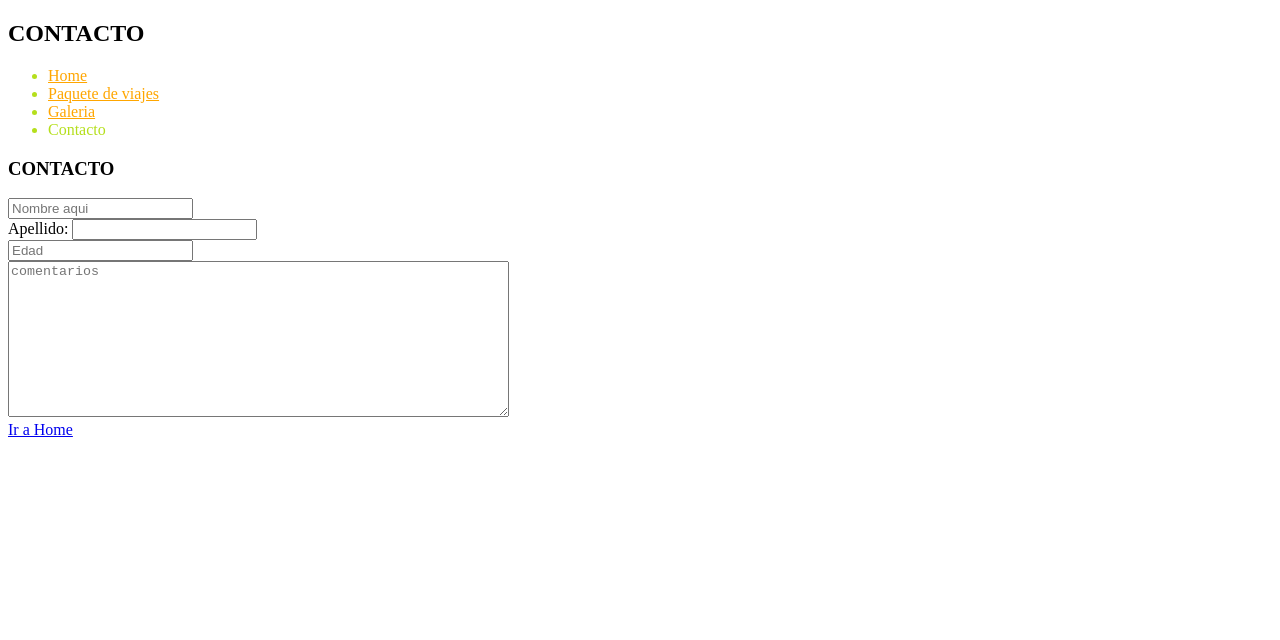
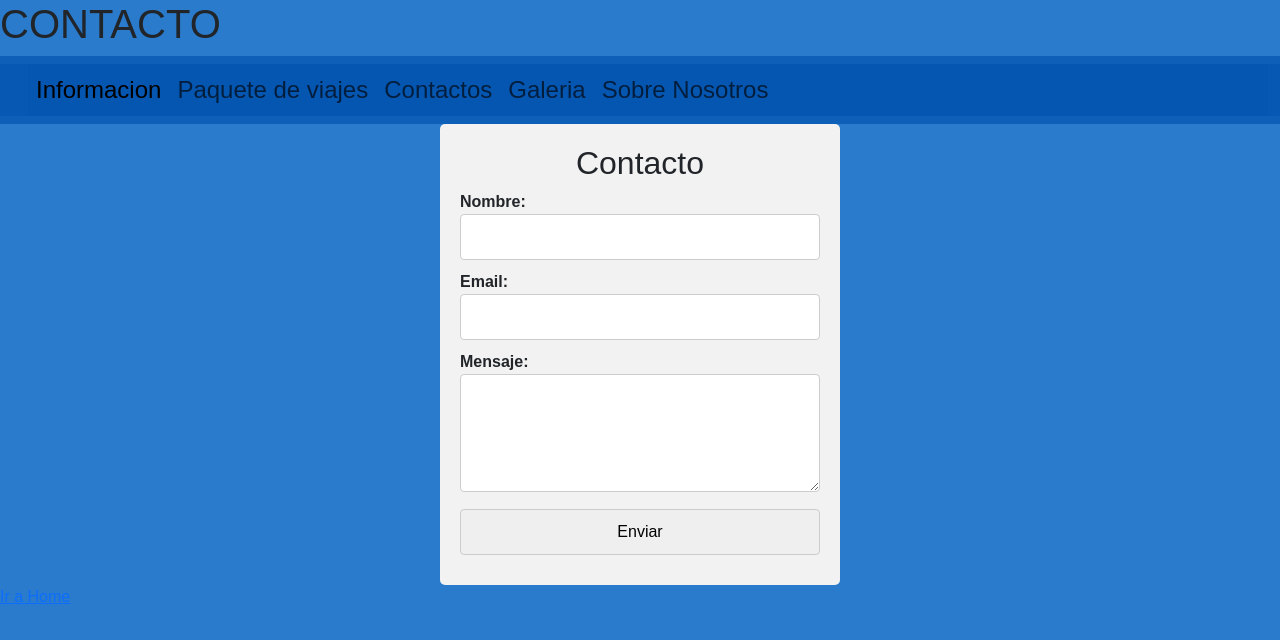
Before and after one commit to nicodemus25/webdesing-coder, a plain HTML site: page views/contacto.html in a window 1280 px wide. Drawn offline with nearby package versions, Linux system fonts and the light colour scheme.

Commit message:
correcciones

```diff
--- a/css/estilo.css
+++ b/css/estilo.css
@@ -20,6 +20,34 @@ body {
 .letra{
 	font-size: 1.5rem
 }
+.formulario {
+	max-width: 400px;
+	margin: 0 auto;
+	padding: 20px;
+	background-color: #f2f2f2;
+	border-radius: 5px;
+  }
+
+  .formulario h2 {
+	text-align: center;
+  }
+
+  .formulario label {
+	font-weight: bold;
+  }
+
+  .formulario input,
+  .formulario textarea {
+	width: 100%;
+	padding: 10px;
+	margin-bottom: 10px;
+	border: 1px solid #ccc;
+	border-radius: 4px;
+}
+
+
+
+
 .contenedor {
 	background-color: #2a7bcb;
 	width: 90%;
--- a/views/contacto.html
+++ b/views/contacto.html
@@ -4,45 +4,71 @@
     <meta charset="UTF-8">
     <meta http-equiv="X-UA-Compatible" content="IE=edge">
     <meta name="viewport" content="width=device-width, initial-scale=1.0">
-    <style>
-		header nav{color: rgb(181, 223, 28);}
-
-		header nav ul li a {color: rgb(255, 166, 0);}
-	</style>
+    <link href="https://cdn.jsdelivr.net/npm/bootstrap@5.3.0/dist/css/bootstrap.min.css" rel="stylesheet" integrity="sha384-9ndCyUaIbzAi2FUVXJi0CjmCapSmO7SnpJef0486qhLnuZ2cdeRhO02iuK6FUUVM" crossorigin="anonymous">
+	<link rel="stylesheet" href="../css/estilo.css">
     <title>Contacto</title>
 </head>
 <body>
 	<header>
-		<h2>CONTACTO</h2>
-	 <nav>
-			<ul class="menu">
-				<li><a href="../index.html">Home</a></li>
-				<li><a href="./paqviajes.html">Paquete de viajes</a></li>
-				<li><a href="./galeria.html">Galeria</a></li>
-				<li>Contacto</li>
+		<h1>CONTACTO</h1>
+		<nav class="navbar navbar-expand-lg colorbarra ">
+			<div class="container-fluid colorbarra ">
+			  <a class="navbar-brand " href="#"><img src="./img/favicon.ico" alt=""></a>
+			  <button class="navbar-toggler " type="button" data-bs-toggle="collapse" data-bs-target="#navbarNav" aria-controls="navbarNav" aria-expanded="false" aria-label="Toggle navigation">
+				<span class="navbar-toggler-icon "></span>
+			  </button>
+			  <div class="collapse navbar-collapse colorbarra " id="navbarNav">
+				<ul class="navbar-nav ">
+				  <li class="nav-item letra">
+					<a class="nav-link active " aria-current="page" href="../index.html">Informacion</a>
+				  </li>
+				  <li class="nav-item letra ">
+					<a class="nav-link" href="./paqviajes.html">Paquete de viajes</a>
+				  </li>
+				  <li class="nav-item letra">
+					<a class="nav-link" href="#">Contactos</a>
+				  </li>
+				  <li class="nav-item letra ">
+					<a class="nav-link" href="./galeria.html">Galeria</a>
+				  </li>
+				  <li class="nav-item letra ">
+					<a class="nav-link " href="./sobre+nosotros.html">Sobre Nosotros</a>
+				  </li>
+				</ul>
+			  </div>
+			</div>
+		  </nav>
+	</header>
+  <main>
+	<section>
 
-			</ul>
-		</nav>
-
-	</header>
-  <section>
 	<article>
 
-		<h1>CONTACTO</h1>
-		<form action="#">
-			<input type="text" placeholder="Nombre aqui"><br>
-			<label for="apellido">Apellido:
-				<input type="text" name="apellido">
-			</label><br>
-			<input type="number" placeholder="Edad"><br>
-			<textarea name="" id="" cols="60" rows="10" placeholder="comentarios"></textarea><br>
-  </section>
+		<section><div class="formulario">
+			<h2>Contacto</h2>
+			<form>
+			  <label for="nombre">Nombre:</label>
+			  <input type="text" id="nombre" name="nombre" required>
 
+			  <label for="email">Email:</label>
+			  <input type="email" id="email" name="email" required>
+
+			  <label for="mensaje">Mensaje:</label>
+			  <textarea id="mensaje" name="mensaje" rows="4" required></textarea>
+
+			  <input type="submit" value="Enviar">
+			</form>
+		  </div>
+</section>
+
+
+	</main>
+
+	<script src="https://cdn.jsdelivr.net/npm/bootstrap@5.3.0/dist/js/bootstrap.bundle.min.js" integrity="sha384-geWF76RCwLtnZ8qwWowPQNguL3RmwHVBC9FhGdlKrxdiJJigb/j/68SIy3Te4Bkz" crossorigin="anonymous"></script>
 
   <footer>
     <a href="../index.html">Ir a Home</a>
-
-  </footer>
+ </footer>
 
 </body>
 </html>
```
Also changed, not shown: index.html (+20 -13 lines), views/galeria.html (+61 -1 lines), views/paqviajes.html (+20 -17 lines).
